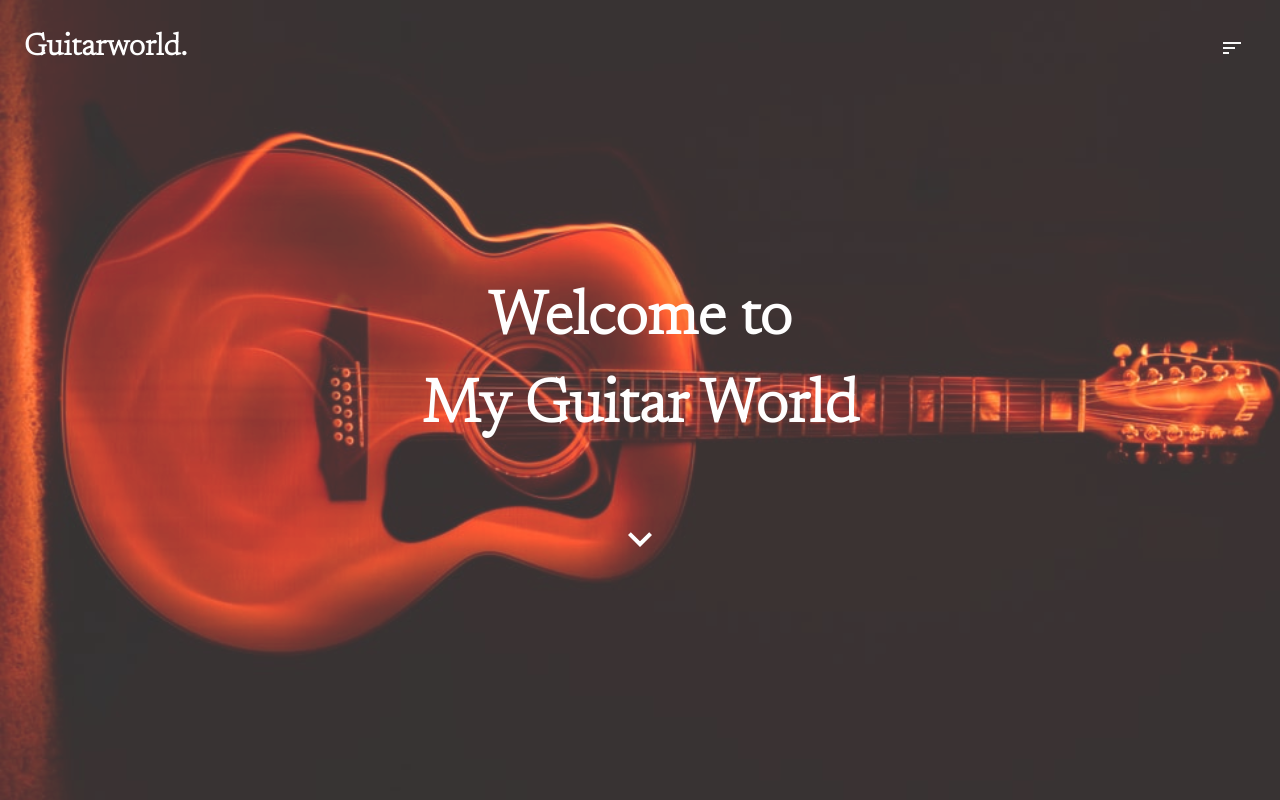
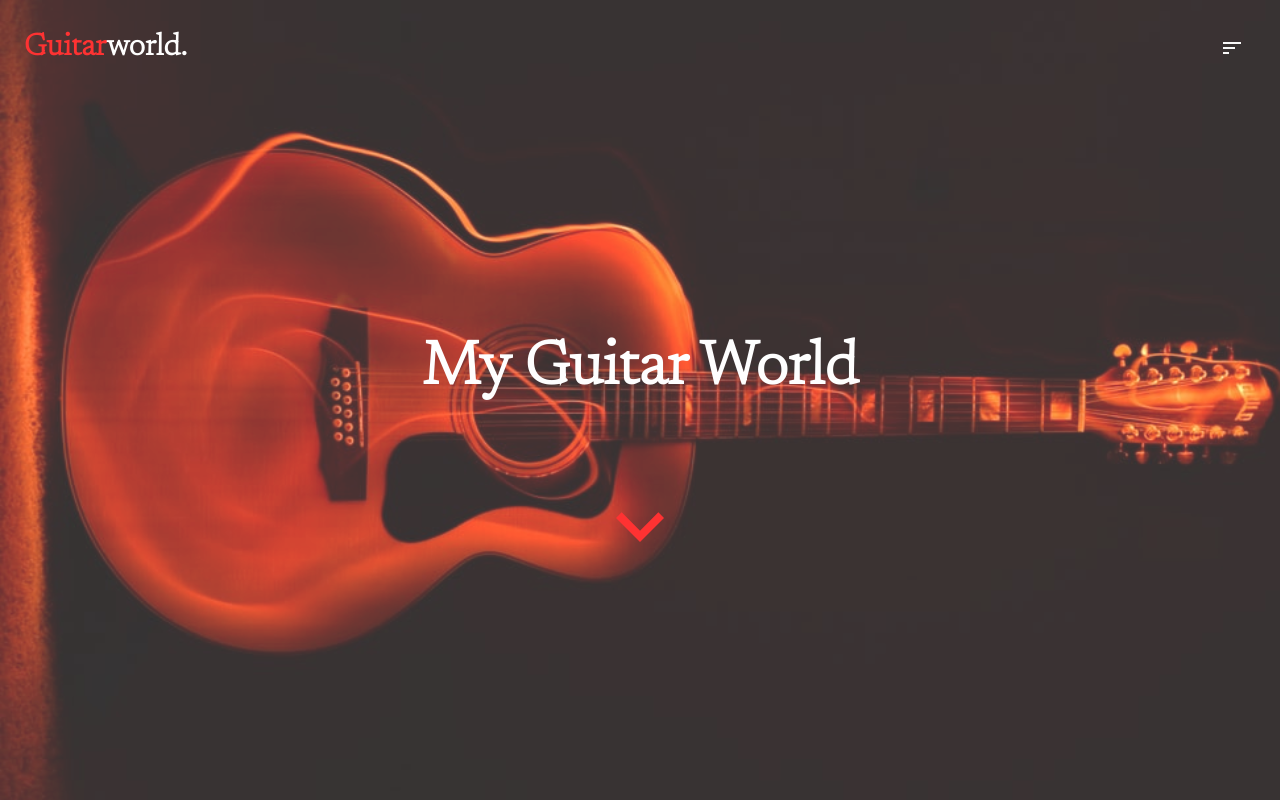
Before and after one commit to AlexKman/MaterialUILandingPage, a React (Create React App) app: page / in a window 1280 px wide. Built offline with nearby package versions, Linux system fonts and the light colour scheme.

Commit message:
Added functionality using useeffect and usestate from react to set the collapse inwards when the component loads in

```diff
--- a/src/components/Header.js
+++ b/src/components/Header.js
@@ -1,4 +1,4 @@
-import React from "react";
+import React, { useEffect, useState } from "react";
 import { makeStyles } from "@material-ui/core/styles";
 import { AppBar, IconButton, Toolbar } from "@material-ui/core";
 import SortIcon from "@material-ui/icons/Sort";
@@ -25,7 +25,7 @@ const useStyles = makeStyles((theme) => ({
     color: "#FFFFFF",
   },
   header: {
-    color: "white",
+    color: "#FF0000",
     fontSize: "2.2em",
     flexGrow: "1",
   },
@@ -34,17 +34,22 @@ const useStyles = makeStyles((theme) => ({
     margin: "auto",
   },
   down: {
-    color: "white",
-    fontSize: "2em",
+    color: "#FF0000",
+    fontSize: "4em",
   },
   centralText: {
     textAlign: "center",
     fontSize: "2em",
+    marginTop: "4em",
   },
 }));
 
 export default function Header() {
   const classes = useStyles();
+  const [checked, setChecked] = useState(false);
+  useEffect(() => {
+    setChecked(true);
+  });
   return (
     <div className={classes.App}>
       <AppBar className={classes.AppBar} elevation={0}>
@@ -57,11 +62,14 @@ export default function Header() {
           </IconButton>
         </Toolbar>
       </AppBar>
-      <Collapse in={true}>
+      <Collapse
+        in={checked}
+        {...(checked ? { timeout: 1000 } : {})}
+        collapsedHeight={50}
+      >
         <div className={classes.centralText}>
           <h2 className={classes.header}>
-            Welcome to <br></br>My{" "}
-            <span className={classes.altTextColor}>Guitar World</span>
+            <span className={classes.altTextColor}>My Guitar World</span>
           </h2>
           <IconButton>
             <ExpandMoreIcon className={classes.down}></ExpandMoreIcon>
```
